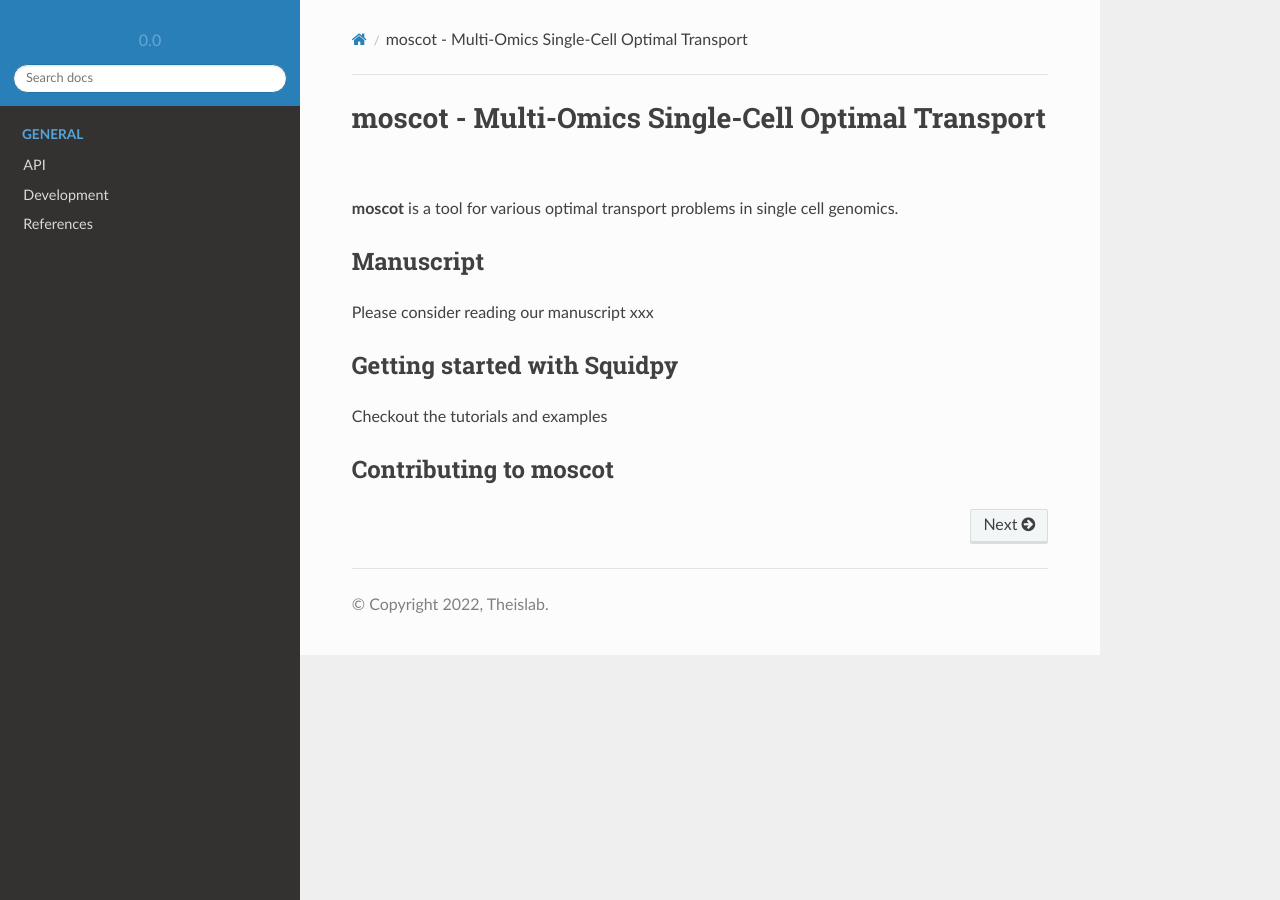
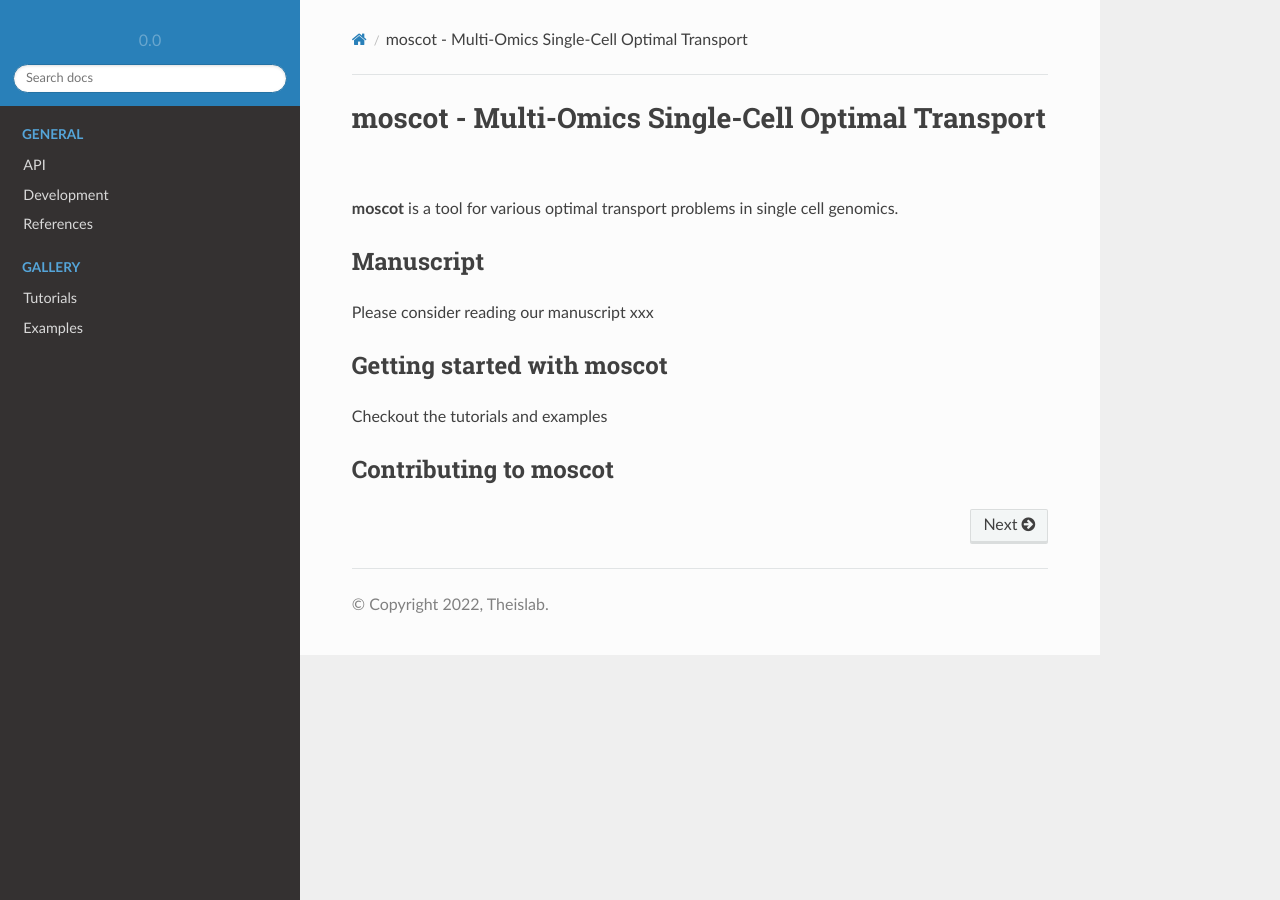
Before and after one commit to theislab/moscot, a Sphinx documentation site: the page built from docs/source/index.rst, in a window 1280 px wide. Built offline with Sphinx 7.4.7 and the Read the Docs theme 2.0.0, drawn with Linux system fonts in a browser that asks for light colours.

Commit message:
added examples and tutorials dummy files

```diff
--- a/docs/source/conf.py
+++ b/docs/source/conf.py
@@ -26,9 +26,9 @@
 version = "0.0"  # moscot.__version__
 
 github_org = "theislab"
-github_repo = "squidpy"
+github_repo = "moscot"
 github_ref = "master"
-github_nb_repo = "squidpy_notebooks"
+github_nb_repo = "moscot_notebooks"
 # _fetch_notebooks(repo_url=f"https://github.com/{github_org}/{github_nb_repo}")
 
 # -- General configuration ---------------------------------------------------
--- /dev/null
+++ b/docs/source/examples.rst
@@ -0,0 +1,3 @@
+Examples
+========
+This section contains various short examples showcasing core :mod:`moscot` functionality.
--- a/docs/source/index.rst
+++ b/docs/source/index.rst
@@ -8,8 +8,8 @@
 
 Please consider reading our manuscript xxx
 
-Getting started with Squidpy
-----------------------------
+Getting started with moscot
+---------------------------
 
 Checkout the tutorials and examples
 
@@ -23,3 +23,11 @@
     api
     development
     references
+
+.. toctree::
+    :caption: Gallery
+    :maxdepth: 2
+    :hidden:
+
+    tutorials
+    examples
--- /dev/null
+++ b/docs/source/tutorials.rst
@@ -0,0 +1,3 @@
+Tutorials
+=========
+This section contains various tutorials showcasing data analysis with :mod:`moscot`.
```
